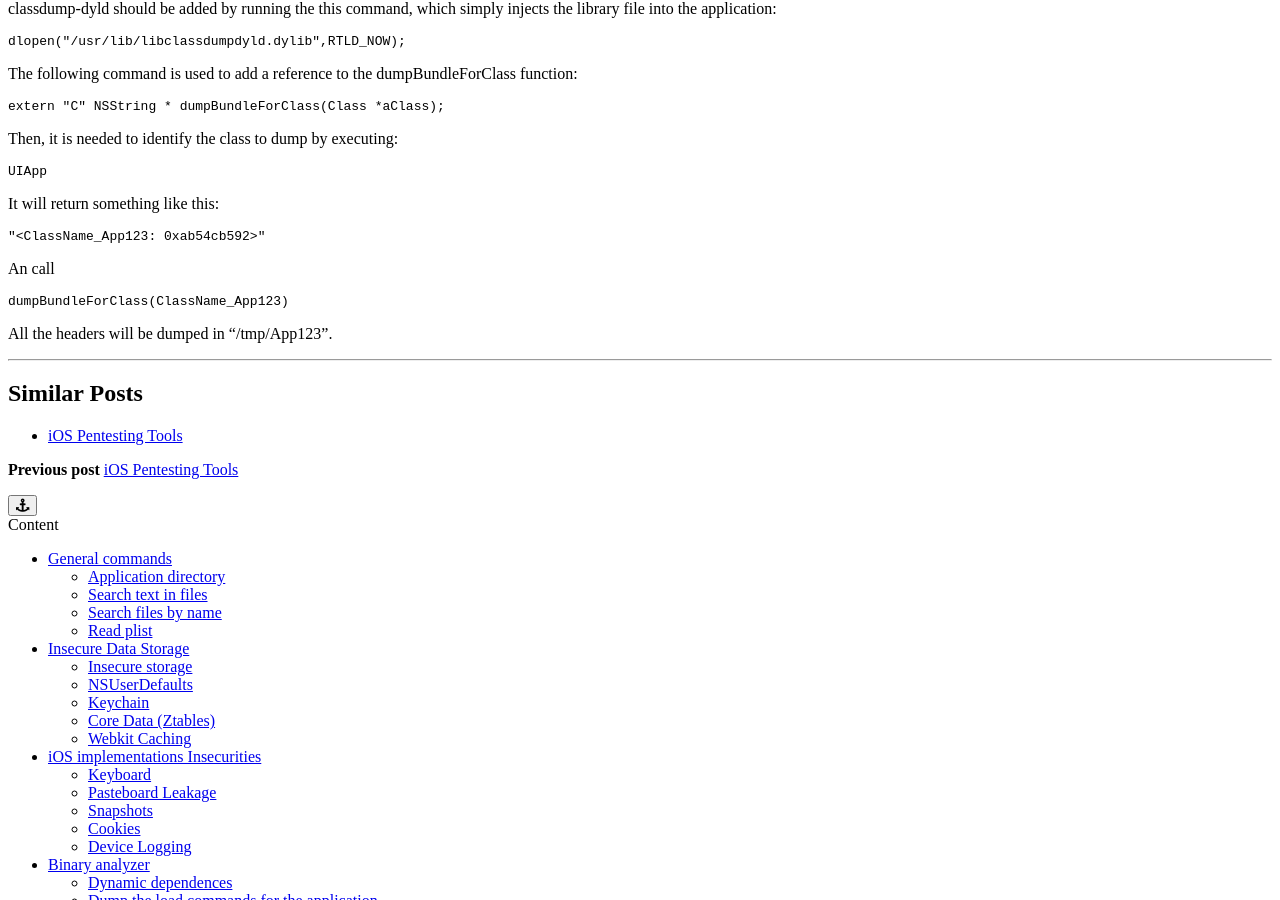
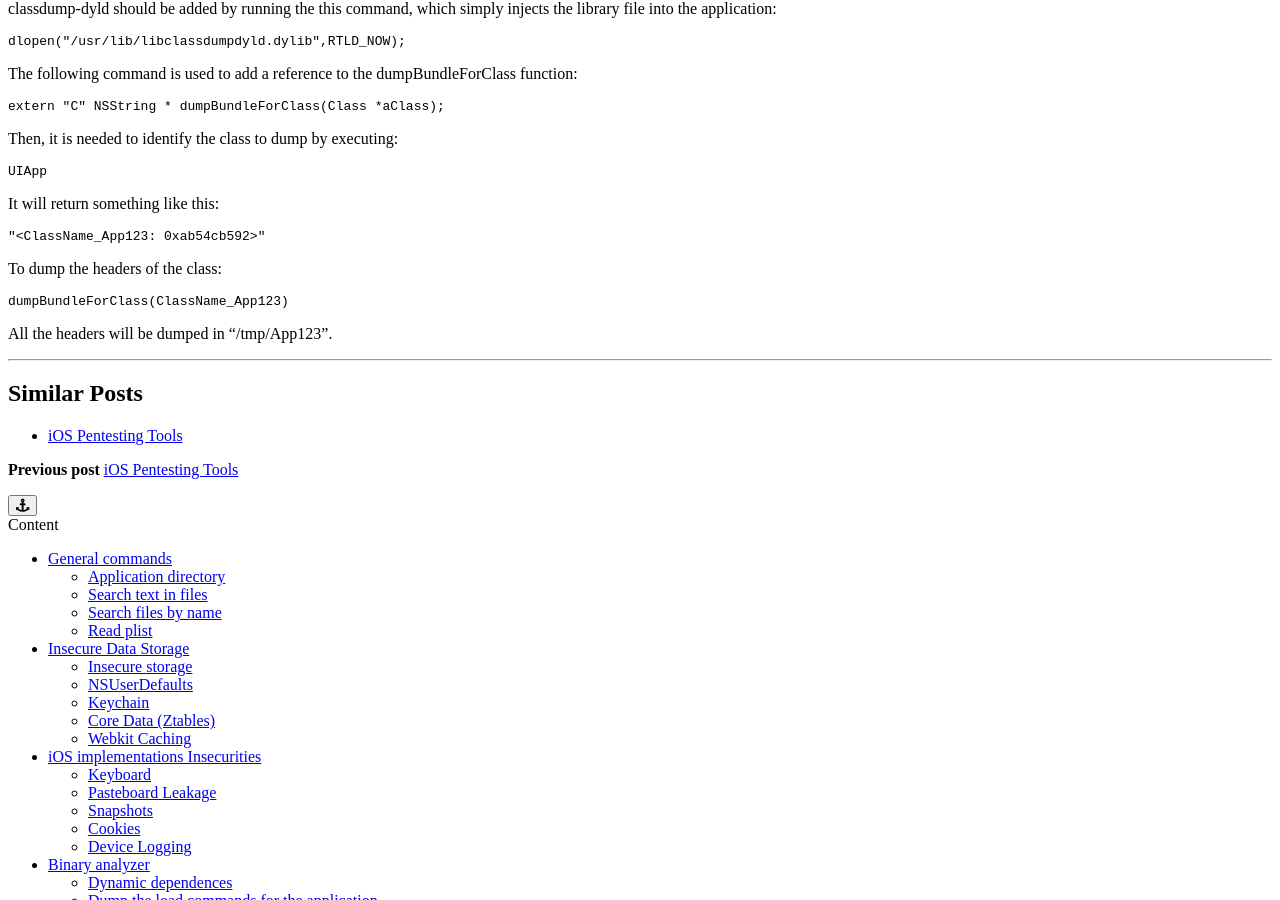
Before and after one commit to Ex0brain/trelis24.github.io, a Jekyll site: the page built from _posts/2018-03-27-Pentesting-iOS-Static.md, in a window 1280 px wide and 900 px high, scrolled down 5890 px. Built offline with Jekyll 4.4.1, drawn with Linux system fonts in a browser that asks for light colours; comment, search, counter and statistics services are not loaded; a style sheet for code colours, icons or effects is not loaded.

Commit message:
Class dump

````diff
--- a/_posts/2018-03-27-Pentesting-iOS-Static.md
+++ b/_posts/2018-03-27-Pentesting-iOS-Static.md
@@ -323,7 +323,7 @@ It will return something like this:
 "<ClassName_App123: 0xab54cb592>"
 ```
 
-An call
+To dump the headers of the class:
 ```
 dumpBundleForClass(ClassName_App123)
 ```
````
